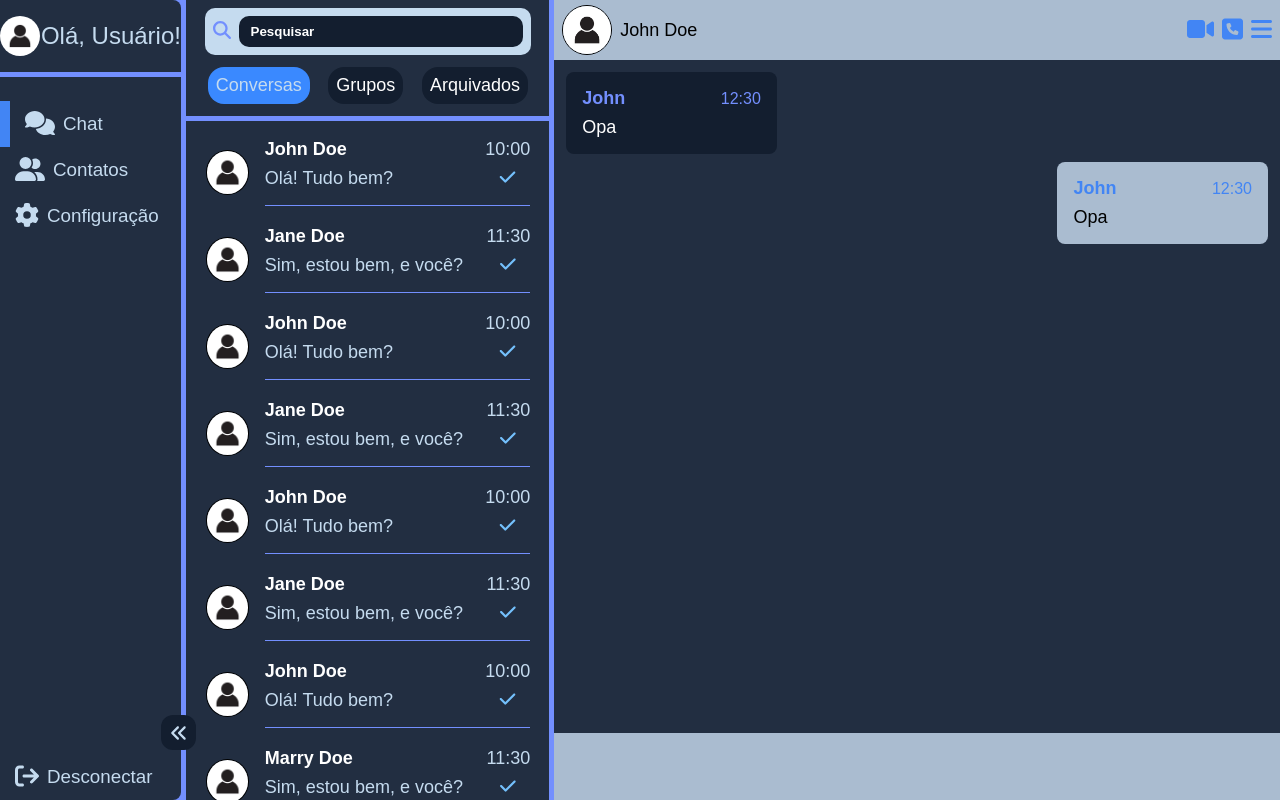
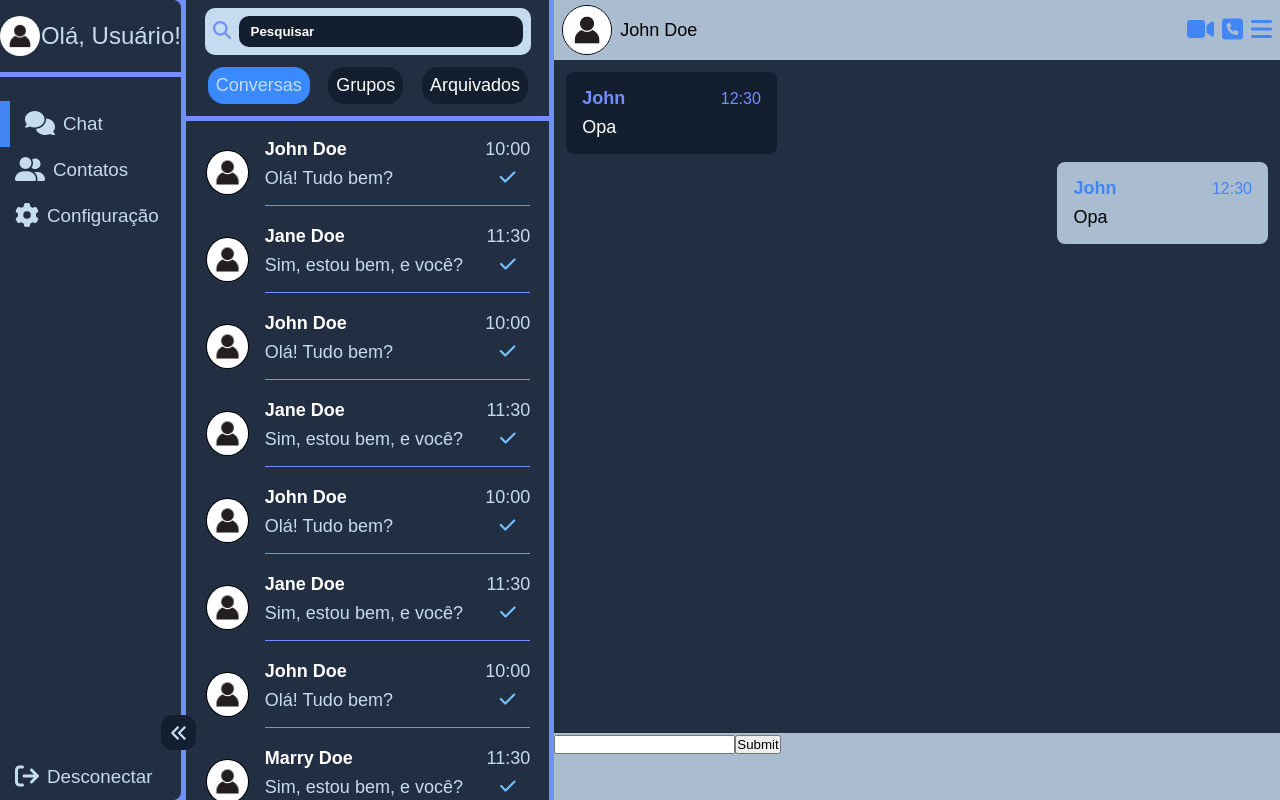
Before and after one commit to AdrielKlem/chatroom, a React (Vite) app: page / in a window 1280 px wide. Built offline with nearby package versions, Linux system fonts and the light colour scheme.

Commit message:
add form chat

```diff
--- a/src/pages/Home/index.tsx
+++ b/src/pages/Home/index.tsx
@@ -1,7 +1,7 @@
 import { FontAwesomeIcon } from '@fortawesome/react-fontawesome'
 import { faComments, faUserGroup, faGear, faArrowRightFromBracket, faAnglesLeft, faSquarePhone, faVideo, faBars } from '@fortawesome/free-solid-svg-icons'
 
-import { Container, Display, Menu, HeaderMenu, UserAvatar, CloseMenu, Inbox, FilterChat, FilterChatList, ChatList, Chatting, HeaderChat, UserStatus, UserAction, MainChat, FooterChat, Logout } from "./styles"
+import { Container, Display, Menu, HeaderMenu, UserAvatar, CloseMenu, Inbox, FilterChat, FilterChatList, ChatList, Chatting, HeaderChat, UserStatus, UserAction, MainChat, FooterChat, InputText, SubmitChat, Logout } from "./styles"
 import { ButtonNav } from "../../components/ButtonNav"
 import { ChatItem } from "../../components/ChatItem"
 import { BarSearch } from "../../components/BarSearch"
@@ -175,7 +175,14 @@ export function Home() {
                         />
                     </MainChat>
                     <FooterChat>
-
+                        <form action="">
+                            <InputText
+                                type="text"
+                                />
+                            <SubmitChat
+                                type="submit"
+                                />
+                        </form>
                     </FooterChat>
                 </Chatting>
             </Display>
--- a/src/pages/Home/styles.ts
+++ b/src/pages/Home/styles.ts
@@ -206,3 +206,11 @@ export const FooterChat = styled.footer`
 
     height: 8rem;
 `
+
+export const InputText = styled.input`
+
+`
+
+export const SubmitChat = styled.input`
+
+`
```
